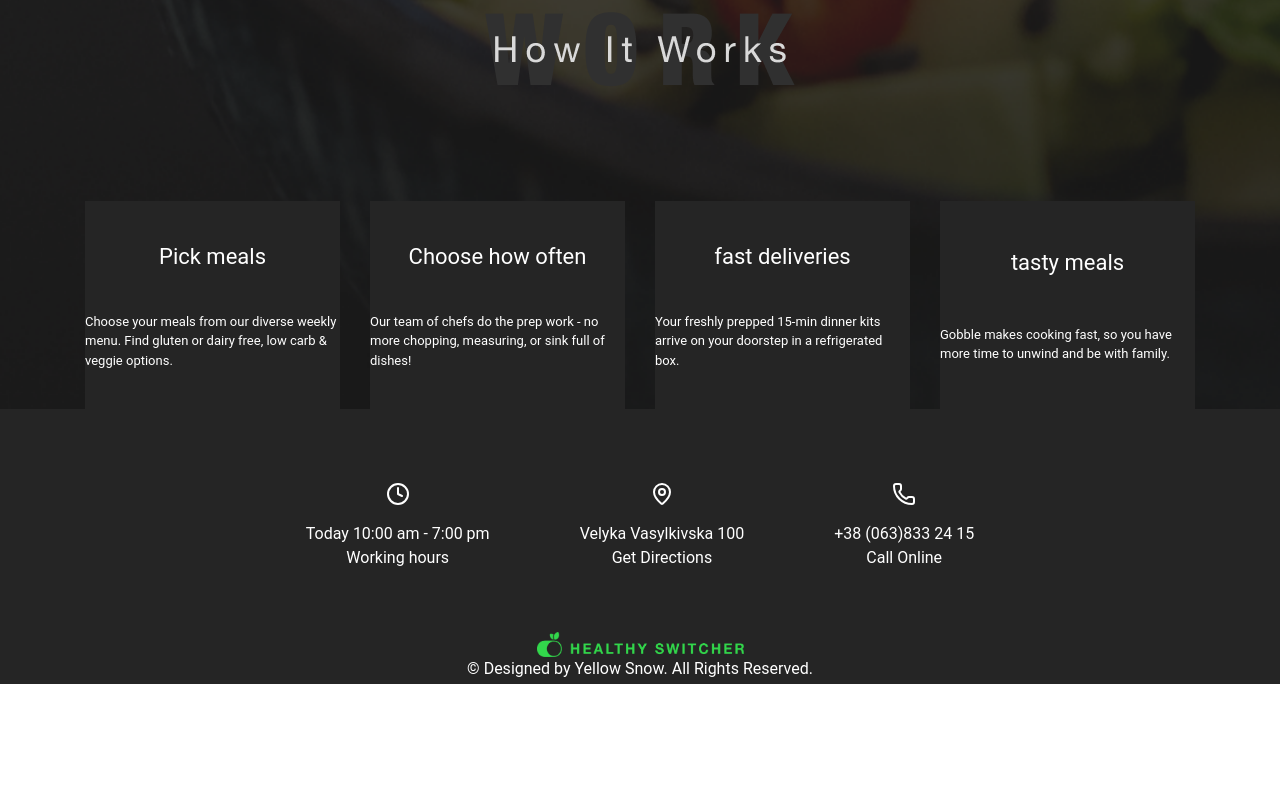
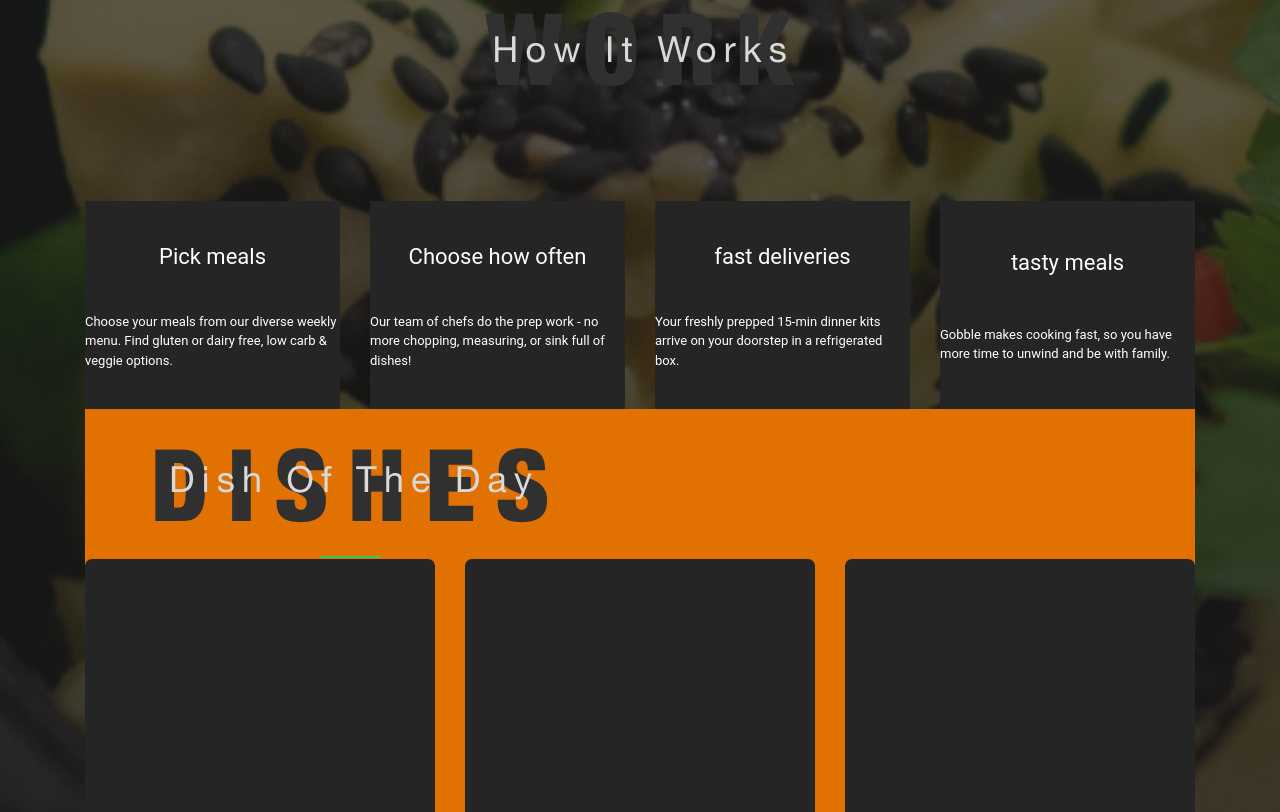
Before and after one commit to OsmanovAnar/Healty-food, a React (Vite) app: page / in a window 1280 px wide. Shown: the part 1558-2370 px from the top of the page. Before the commit the page ends 2242 px from the top, so only its background shows below. Built offline with nearby package versions, Linux system fonts and the light colour scheme.

Commit message:
добавление 4й сексции и 6 карточек

```diff
--- a/src/App.tsx
+++ b/src/App.tsx
@@ -1,6 +1,6 @@
 import Footer from './footer/footer'
 import Header from './header/header'
-import Main from './main/sections/main'
+import Main from './main/main'
 
 const App = () => {
   return (
--- /dev/null
+++ b/src/main/main.tsx
@@ -0,0 +1,17 @@
+import Section1 from './sections/section-1/section-1'
+import Section2 from './sections/section-2/Section-2'
+import Section3 from './sections/section-3/section-3'
+import Section4 from './sections/section-4/section-4'
+
+const Main = () => {
+  return (
+    <main className="flex flex-col items-center justify-center">
+      <Section1 />
+      <Section2 />
+      <Section3 />
+      <Section4 />
+    </main>
+  )
+}
+
+export default Main
--- a/src/main/sections/main.tsx
+++ /dev/null
@@ -1,15 +0,0 @@
-import Section1 from './section-1'
-import Section2 from './Section-2'
-import Section3 from './section-3'
-
-const Main = () => {
-  return (
-    <main className="flex flex-col items-center justify-center">
-      <Section1 />
-      <Section2 />
-      <Section3 />
-    </main>
-  )
-}
-
-export default Main
--- a/src/main/sections/section-1.tsx
+++ b/src/main/sections/section-1/section-1.tsx
@@ -1,4 +1,4 @@
-import TimeAdresPhone from '../../time-adres-phone'
+import TimeAdresPhone from '../../../components/time-adres-phone'
 
 const Section1 = () => {
   return (
--- a/src/main/sections/section-3.tsx
+++ b/src/main/sections/section-3/section-3.tsx
@@ -4,8 +4,8 @@ const Section3 = () => {
   return (
     <section className="h-[480px] w-[1110px] flex flex-col items-center justify-between">
       <div className="flex items-center justify-center h-[240px]">
-        <img className="" src="/public/WORK.png" alt="" />
-        <img className="absolute" src="/public/HowItWorks.png" alt="" />
+        <img className="" src="/WORK.png" alt="" />
+        <img className="absolute" src="/HowItWorks.png" alt="" />
       </div>
       <Cards />
     </section>
--- /dev/null
+++ b/src/main/sections/section-4/card.tsx
@@ -0,0 +1,5 @@
+const Card = () => {
+  return <div className="h-[493px] w-[350px] rounded-[7px] bg-[#252525]"></div>
+}
+
+export default Card
--- /dev/null
+++ b/src/main/sections/section-4/section-4.tsx
@@ -0,0 +1,20 @@
+import Card from './card'
+
+const Section4 = () => {
+  return (
+    <div className="h-[1286px] w-[1110px] bg-amber-600">
+      <img src="/DISHES.png" alt="" />
+
+<div className="flex flex-wrap gap-[30px] justify-between items-center ">
+      <Card />
+      <Card />
+      <Card />
+      <Card />
+      <Card />
+      <Card />
+</div>
+    </div>
+  )
+}
+
+export default Section4
```
Also changed, not shown: public/DISHES.png (added), src/components/time-adres-phone.tsx (renamed from src/time-adres-phone.tsx), src/main/sections/section-2/Section-2.tsx (renamed from src/main/sections/Section-2.tsx), src/main/sections/section-2/Swiper.tsx (renamed from src/main/sections/Swiper.tsx), src/main/sections/section-3/card.tsx (renamed from src/main/sections/card.tsx).
